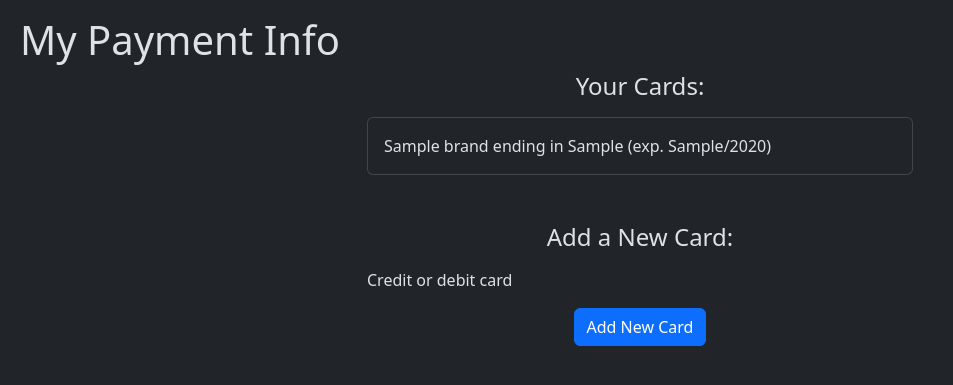
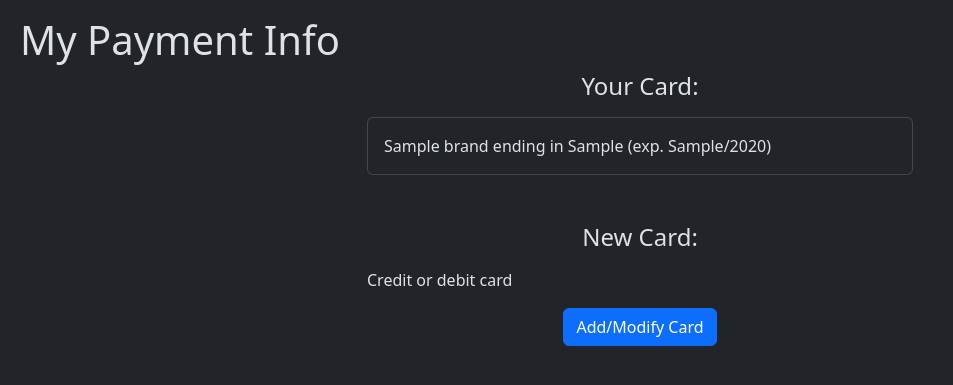
Before and after one commit to benmelville/SmartParking, a Flask app: template templates/modify_payment.html in a window 1280 px wide. Shown: the part 56-441 px from the top of the page, without its empty margins (0-953 px from the left). Run offline with Flask 3, Linux system fonts and the light colour scheme; the template is opened without the code that fills it: most values are stand-ins (such as "Sample title", 1, 10 or a date in 2020); some libraries are stand-ins or nearby versions.

Commit message:
hopefully final

```diff
--- a/app.py
+++ b/app.py
@@ -38,21 +38,23 @@ def home():
             except:
                 user_license_num = "None"
 
-            stripe_customer_id = db.child("accounts").child(user_name).child("stripe_customer_id").get().val()
-            cards = []
+            try:
+                stripe_customer_id = db.child("accounts").child(user_name).child("stripe_customer_id").get().val()
 
-            # If there is a Stripe customer ID, fetch the cards
-            if stripe_customer_id:
                 cards = stripe.PaymentMethod.list(
                     customer=stripe_customer_id,
                     type="card",
                 )
+                card = cards.data[0]
+            except:
+                card = None
+
 
             tag_id = db.child("accounts").child(user_name).child("tag_id").get().val()
             if tag_id == "":
                 tag_id = "No assigned RF tag"
 
-            return render_template("home.html", user=user_name, license=user_license_num, cards=cards.data, tag_id=tag_id)
+            return render_template("home.html", user=user_name, license=user_license_num, card=card, tag_id=tag_id)
         else:
             return redirect(url_for('login'))
 
@@ -197,12 +199,16 @@ def modify_payment():
 
         # Get all cards
         cards = stripe.PaymentMethod.list(
-        customer=stripe_customer_id,
-        type="card",
-    )
+            customer=stripe_customer_id,
+            type="card",
+        )
 
+        try:
+            card = cards.data[0]
+        except:
+            card = None
 
-        return render_template("modify_payment.html", cards=cards)
+        return render_template("modify_payment.html", card=card)
     else:
         flash("Username no longer in session.")
         return redirect(url_for('login'))
@@ -215,6 +221,14 @@ def add_card():
         token = request.form['stripeToken']
 
         if stripe_customer_id:
+            current_cards = stripe.PaymentMethod.list(
+                customer=stripe_customer_id,
+                type='card'
+            )
+            for card in current_cards:
+                stripe.PaymentMethod.detach(card.id)
+
+            # Create a new payment method
             payment_method = stripe.PaymentMethod.create(
                 type='card',
                 card={
@@ -222,6 +236,7 @@ def add_card():
                 }
             )
 
+            # Attach the new payment method to the customer
             stripe.PaymentMethod.attach(
                 payment_method.id,
                 customer=stripe_customer_id,
--- a/templates/add_license.html
+++ b/templates/add_license.html
@@ -1,13 +1,13 @@
 {% extends "base.html" %}
-{% block title %}add license plate #{% endblock %}
-{% block heading %}add license plate #{% endblock %}
+{% block title %}Add License Number{% endblock %}
+{% block heading %}Add License Number{% endblock %}
 
 {% block content %}
     <div class="container" style="padding-top: 80px;">
         <form action="#" method="post">
             <div class="form-floating mb-3">
                 <input type="text" class="form-control" id="floatingInput" placeholder="License Number" name="addLicense" required>
-                <label for="floatingInput">license plate #</label>
+                <label for="floatingInput">License Number</label>
             </div>
             <button type="submit" value="submit" class="btn btn-outline-primary">submit</button>
         </form>
--- a/templates/modify_payment.html
+++ b/templates/modify_payment.html
@@ -10,17 +10,20 @@
         <div class="col-md-6">
 
             <!-- Display user's stored cards -->
-            <h4 class="text-center mb-3">Your Cards:</h4>
-            {% for card in cards %}
-            <div class="card mb-2">
-                <div class="card-body">
-                    {{ card.card.brand }} ending in {{ card.card.last4 }} (exp. {{ card.card.exp_month }}/{{ card.card.exp_year }})
+            <h4 class="text-center mb-3">Your Card:</h4>
+            {% if card is none %}
+                <h5 class="text-center mb-3">No card on file</h5>
+            {% else %}
+                <div class="card mb-2">
+                    <div class="card-body">
+                        {{ card.card.brand }} ending in {{ card.card.last4 }} (exp. {{ card.card.exp_month }}/{{ card.card.exp_year }})
+                    </div>
                 </div>
-            </div>
-            {% endfor %}
+            {% endif %}
+
 
             <!-- Add a new card form -->
-            <h4 class="text-center mt-5 mb-3">Add a New Card:</h4>
+            <h4 class="text-center mt-5 mb-3">New Card:</h4>
             <form action="{{ url_for('add_card') }}" method="post" id="payment-form">
                 <div class="form-row mb-3">
                     <label for="card-element">Credit or debit card</label>
@@ -31,7 +34,7 @@
                     <div id="card-errors" role="alert"></div>
                 </div>
                 <div class="d-flex justify-content-center">
-                    <button type="submit" class="btn btn-primary">Add New Card</button>
+                    <button type="submit" class="btn btn-primary">Add/Modify Card</button>
                 </div>
             </form>
 
```
Also changed, not shown: templates/home.html (+4 -4 lines).
